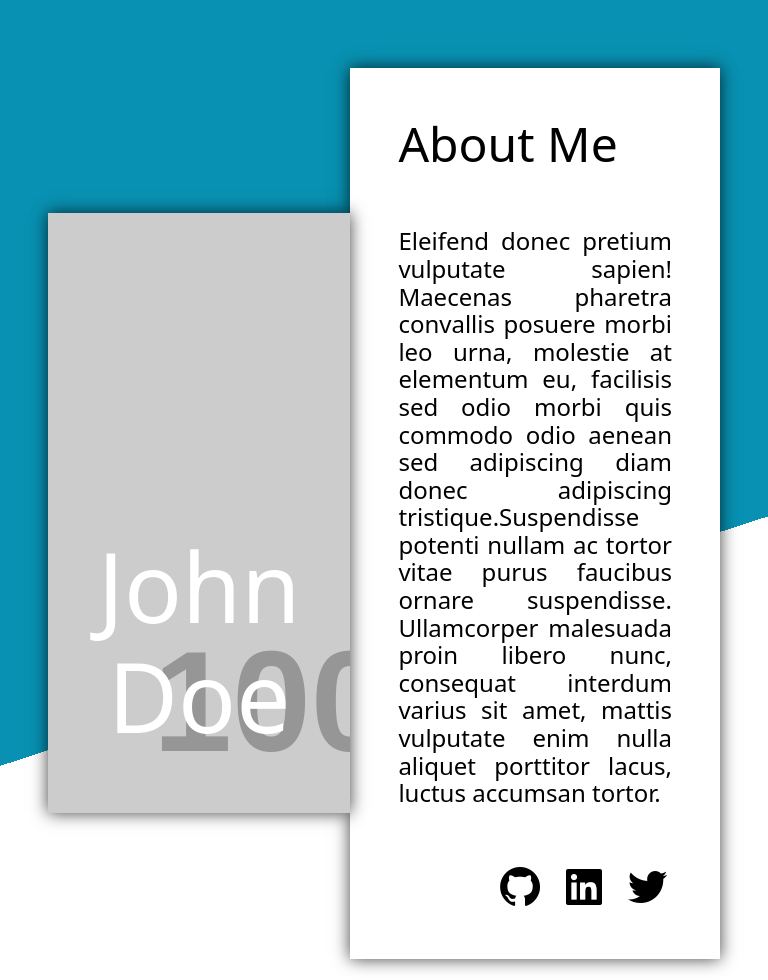
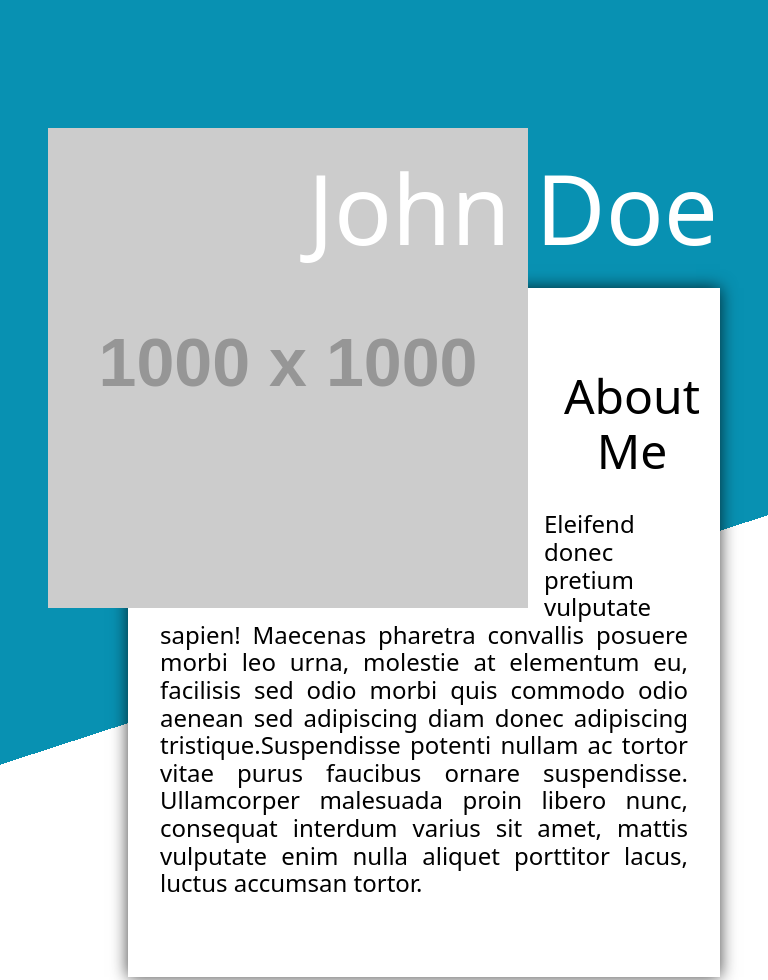
Before and after one commit to LydosSky/odin-homepage, a plain HTML site: page index.html in a window 768 px wide. Shown: the top 980 px of the page. Drawn offline with nearby package versions, Linux system fonts and the light colour scheme; placeholder pictures from the web are drawn by us.

Commit message:
feat: tablet view media query and styles

```diff
--- a/index.html
+++ b/index.html
@@ -12,10 +12,9 @@
   </head>
   <body>
     <section id="about-me">
-      <div class="about-me-image">
+      <div class="card">
+        <img alt="" src="https://placehold.co/1000/a27f60/a27f60" />
         <h1>John Doe</h1>
-      </div>
-      <div class="card">
         <h2>About Me</h2>
         <p>
           Eleifend donec pretium vulputate sapien! Maecenas pharetra convallis
@@ -150,7 +149,9 @@
           </p>
           <p>1234 Random Road Random Town,Random Country 12345</p>
           <p class="container-mail"><i class="bx bx-phone"></i> 555-555-5555</p>
-          <p class="container-phone"><i class="bx bx-envelope"></i> johndoe@mail.com</p>
+          <p class="container-phone">
+            <i class="bx bx-envelope"></i> johndoe@mail.com
+          </p>
           <p>
             <i class="bx bxl-github"></i>
             <i class="bx bxl-linkedin-square"></i>
--- a/styles.css
+++ b/styles.css
@@ -1,23 +1,10 @@
 #about-me {
-  display: flex;
   padding: 3rem;
-  justify-content: center;
-  align-items: center;
   background: linear-gradient(
     342deg,
     rgba(255, 255, 255, 1) 40%,
     rgba(8, 145, 178, 1) 29%
   );
-}
-
-#about-me .about-me-image {
-  width: 500px;
-  height: 600px;
-  position: relative;
-  box-shadow: 0px 0px 1rem 0px rgba(0, 0, 0, 0.75);
-  background-image: url("https://placehold.co/1000/a27f60/a27f60");
-  flex-shrink: 0;
-  flex-basis: 45%;
 }
 
 #about-me h1 {
@@ -31,14 +18,6 @@
   left: 50%;
   transform: translate(-50%, -50%);
   bottom: -3rem;
-}
-
-#about-me .card {
-  margin: 3% 0;
-  padding: 3rem;
-  display: flex;
-  flex-direction: column;
-  gap: 2rem;
 }
 
 #contact-me h2,
@@ -151,3 +130,48 @@
 .contact-me-container .contact-right img {
   object-fit: cover;
 }
+
+/* Tablet styles */
+@media (min-width: 768px) and (max-width: 1023px) {
+  #about-me img {
+    object-fit: cover;
+    float: left;
+    width: 30rem;
+    height: 30rem;
+    margin-top: -10rem;
+    margin-left: -5rem;
+    margin-right: 1rem;
+  }
+
+  #about-me h1 {
+    position: absolute;
+    top: -5rem;
+    left: 65%;
+    height: fit-content;
+    width: max-content;
+  }
+
+  #about-me .card {
+    position: relative;
+    margin-top: 15rem;
+    margin-left: 5rem;
+  }
+
+  #about-me h2 {
+    padding-top: 5rem;
+    text-align: center;
+  }
+
+  #about-me p {
+    margin: 0;
+    padding: 2rem;
+  }
+
+  #about-me .icons {
+    visibility: hidden;
+  }
+
+  #my-work .cards-container {
+    grid-template-columns: repeat(2, 1fr);
+  }
+}
```
